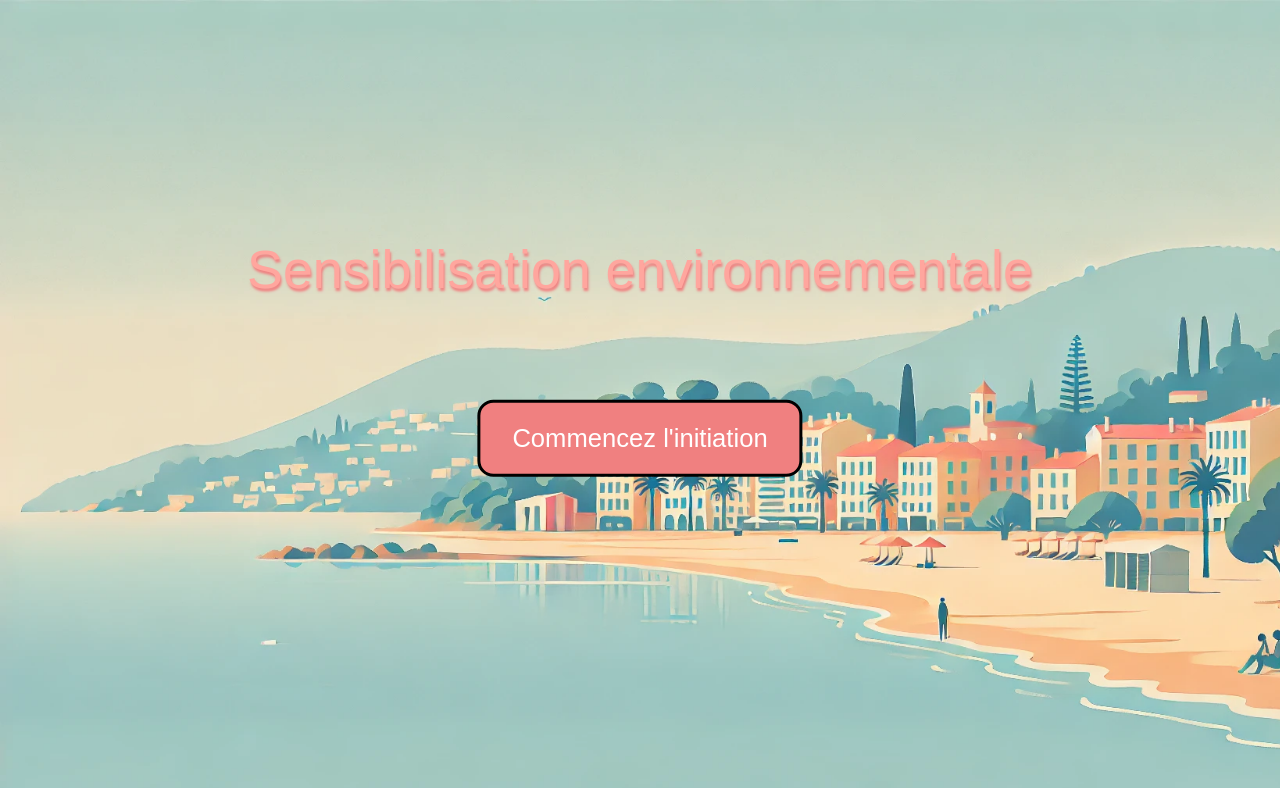
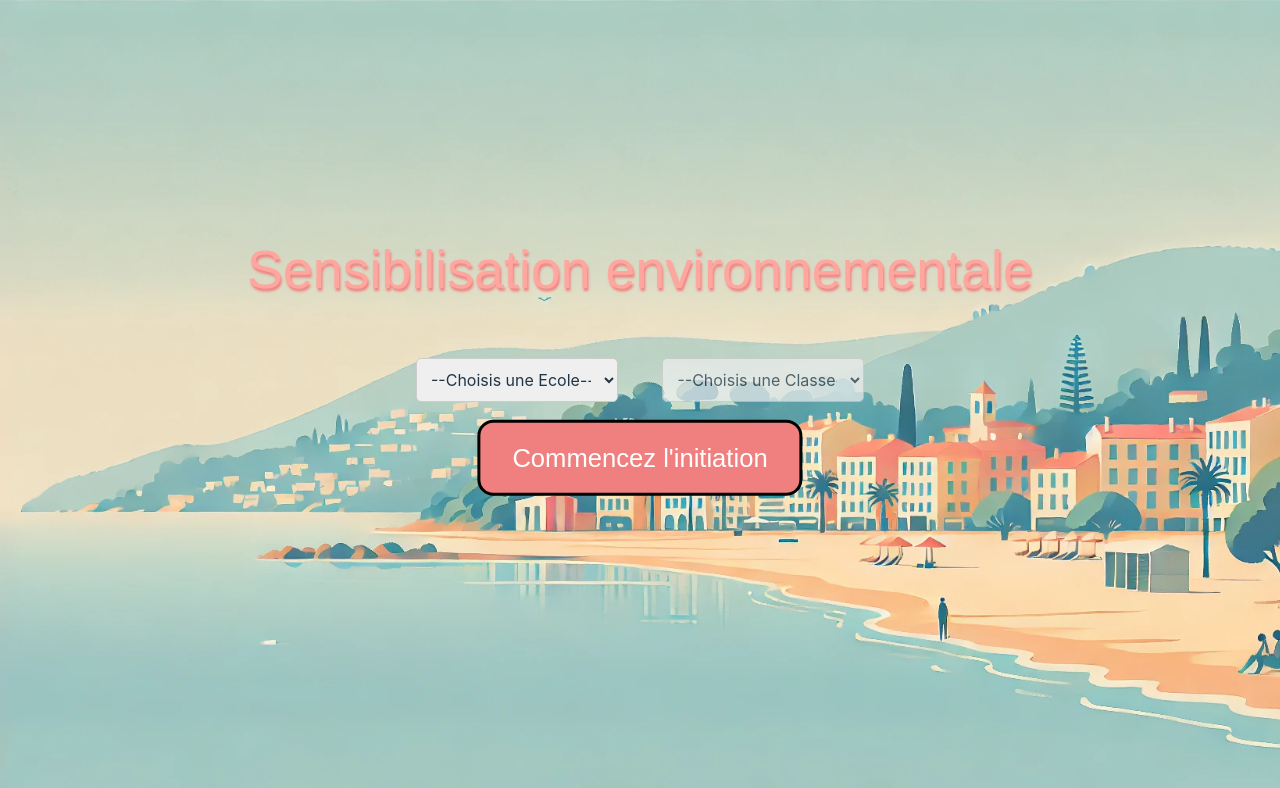
Before and after one commit to elpulpo0/team-douze, a React (Vite) app in the folder front/: page / in a window 1280 px wide. Shown: the top 788 px of the page. Built offline with nearby package versions, Linux system fonts and the light colour scheme; a web font is replaced by a local one.

Commit message:
Added dropdown menus for school and class selection.

```diff
--- a/front/src/App.css
+++ b/front/src/App.css
@@ -123,3 +123,23 @@ h1 {
     max-width: 65%;
     border-radius: 10px;
   }
+
+  .menu-container {
+    display: flex;
+    justify-content: space-between;
+    gap: 1em;
+    width: 35%;
+    margin-top: -2.5em;
+  }
+
+  .menu {
+    width: 45%;
+  }
+
+  .dropdown {
+    width: 100%;
+    padding: 10px;
+    font-size: 1rem;
+    border-radius: 5px;
+    border: 1px solid #ccc;
+  }
--- a/front/src/index.css
+++ b/front/src/index.css
@@ -37,6 +37,7 @@ h1 {
     line-height: 1.1;
 }
 
+
 button {
     border-radius: 8px;
     border: 1px solid transparent;
@@ -47,6 +48,10 @@ button {
     background-color: #1a1a1a;
     cursor: pointer;
     transition: border-color 0.25s;
+}
+
+.button_home {
+    margin-top: 4.5vw !important;
 }
 
 button:hover {
--- a/front/src/pages/Start.jsx
+++ b/front/src/pages/Start.jsx
@@ -10,12 +10,61 @@ function start() {
     navigate('/selectScenario');
   };
 
+  const ecoles = ['Ecole 1', 'Ecole 2', 'Ecole 3', 'Ecole 4'];
+  const classesOptions = {
+    'Ecole 1': ['Classe 1A', 'Classe 1B', 'Classe 1C', 'Classe 1D'],
+    'Ecole 2': ['Classe 2A', 'Classe 2B', 'Classe 2C', 'Classe 2D'],
+    'Ecole 3': ['Classe 3A', 'Classe 3B', 'Classe 3C', 'Classe 3D'],
+    'Ecole 4': ['Classe 4A', 'Classe 4B', 'Classe 4C', 'Classe 4D'],
+  };
+
+  const [selectedEcole, setSelectedEcole] = useState('');
+  const [selectedClass, setSelectedClass] = useState('');
+
+  const classesForSelectedEcole = classesOptions[selectedEcole] || [];
+
   return (
     <>
       <div className="background-container">
         <h1 className='custom_font' >Sensibilisation environnementale</h1>
+        <div className='menu-container'>
+          <div className="menu">
+            <select
+              id="ecoleSelect"
+              value={selectedEcole}
+              onChange={(e) => {
+                setSelectedEcole(e.target.value);
+                setSelectedClass('');
+              }}
+              className="dropdown"
+            >
+              <option value="">--Choisis une Ecole--</option>
+              {ecoles.map((ecole) => (
+                <option key={ecole} value={ecole}>
+                  {ecole}
+                </option>
+              ))}
+            </select>
+          </div>
+          <div className="menu">
+            <select
+              id="classSelect"
+              value={selectedClass}
+              onChange={(e) => setSelectedClass(e.target.value)}
+              disabled={!selectedEcole}
+              className="dropdown"
+            >
+              <option value="">--Choisis une Classe--</option>
+              {classesForSelectedEcole.map((classOption) => (
+                <option key={classOption} value={classOption}>
+                  {classOption}
+                </option>
+              ))}
+            </select>
+          </div>
+        </div>
         <div className="button-container button_home custom_font">
-        <Button_custom label= "Commencez l'initiation" onClick={handleClick}/>
+          <Button_custom label="Commencez l'initiation" onClick={handleClick} />
         </div>
       </div>
     </>
```
